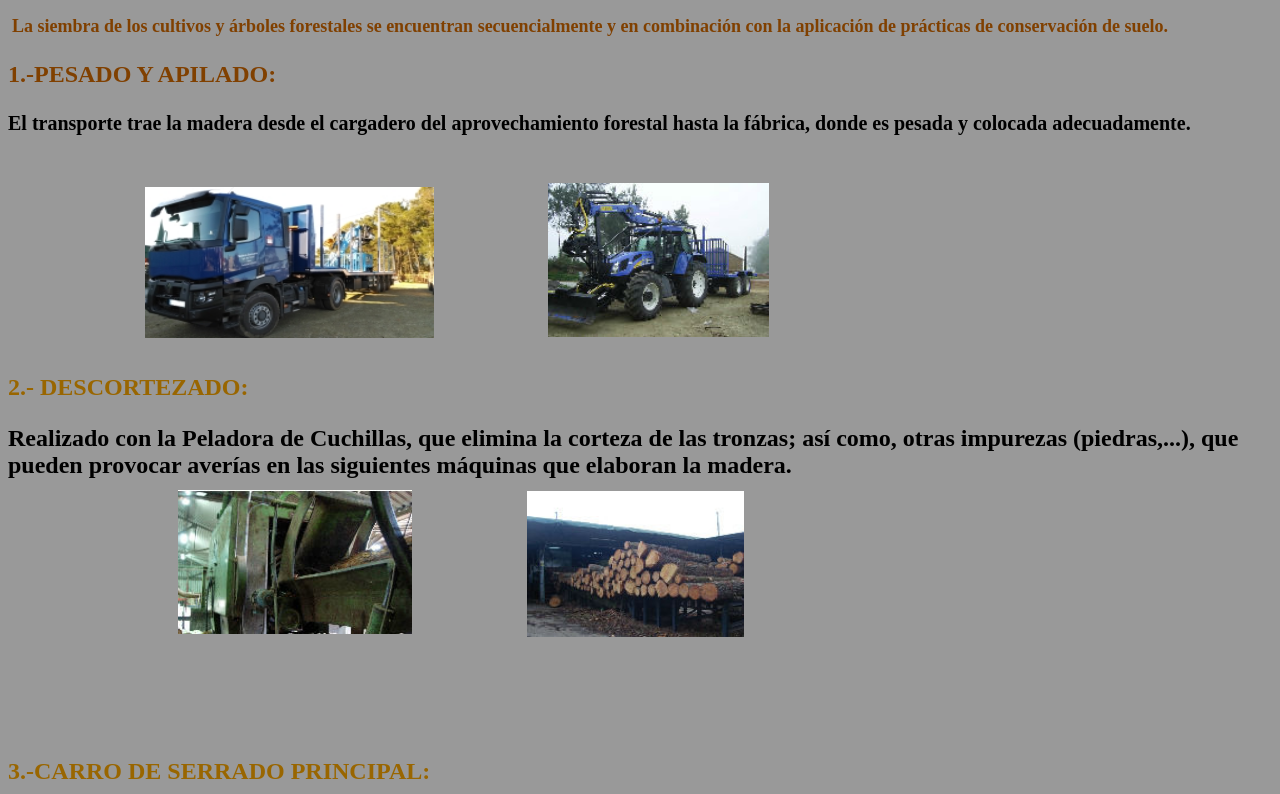
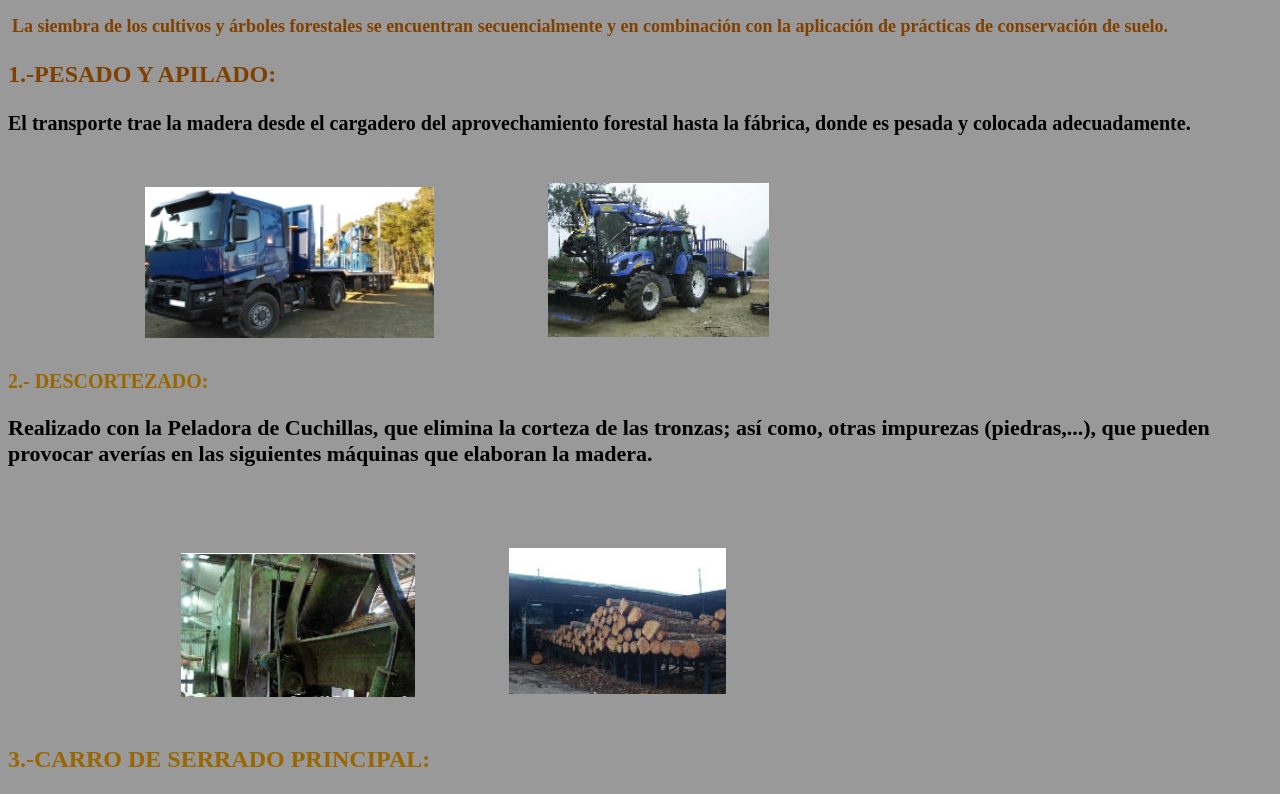
Before and after one commit to Rodolfo280306/Rodolfo2803060github.io, a plain HTML site: page Untitled-3.html in a window 1280 px wide. Shown: the top 794 px of the page. Drawn offline with Linux system fonts and the light colour scheme.

Commit message:
initial commit

```diff
--- a/Untitled-3.html
+++ b/Untitled-3.html
@@ -33,16 +33,16 @@ body {
 .Estilo6 {font-size: 24px; font-weight: bold; color: #000000; }
 #Layer3 {
 	position:absolute;
-	left:178px;
-	top:490px;
+	left:181px;
+	top:553px;
 	width:233px;
 	height:120px;
 	z-index:3;
 }
 #Layer4 {
 	position:absolute;
-	left:527px;
-	top:491px;
+	left:509px;
+	top:548px;
 	width:221px;
 	height:118px;
 	z-index:4;
@@ -167,6 +167,8 @@ body {
 .Estilo13 {font-size: 25px}
 .Estilo14 {font-size: 23px; font-weight: bold; color: #000000; }
 .Estilo15 {font-size: 18px; font-weight: bold; color: #996600; }
+.Estilo16 {font-size: 20px; font-weight: bold; color: #996600; }
+.Estilo17 {font-size: 22px; font-weight: bold; color: #000000; }
 -->
 </style></head>
 
@@ -200,9 +202,9 @@ body {
 <p class="Estilo4">&nbsp;</p>
 <p class="Estilo4">&nbsp;</p>
 <p class="Estilo4">&nbsp;</p>
-<p class="Estilo4">&nbsp;</p>
-<p class="Estilo11">2.- DESCORTEZADO:</p>
-<p class="Estilo6">Realizado con la Peladora de Cuchillas, que elimina la corteza de las tronzas; as&iacute; como, otras impurezas (piedras,...), que pueden provocar aver&iacute;as en las siguientes m&aacute;quinas que elaboran la madera.</p>
+<p class="Estilo16">&nbsp;</p>
+<p class="Estilo16">2.- DESCORTEZADO:</p>
+<p class="Estilo17">Realizado con la Peladora de Cuchillas, que elimina la corteza de las tronzas; as&iacute; como, otras impurezas (piedras,...), que pueden provocar aver&iacute;as en las siguientes m&aacute;quinas que elaboran la madera.</p>
 <p class="Estilo6">&nbsp;</p>
 <p class="Estilo6">&nbsp;</p>
 <p class="Estilo6">&nbsp;</p>
```
